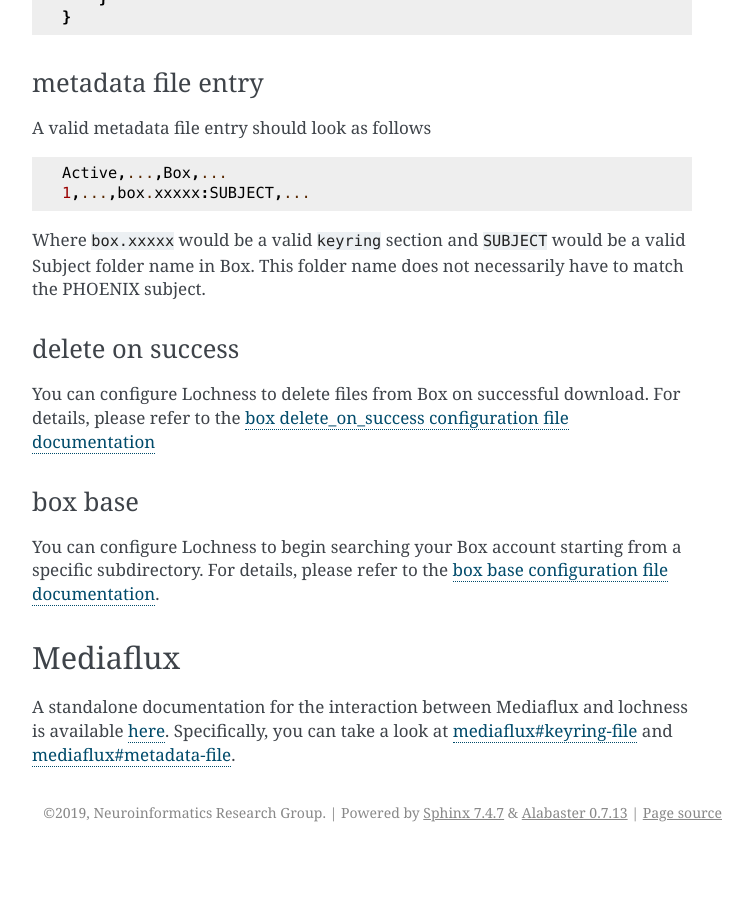
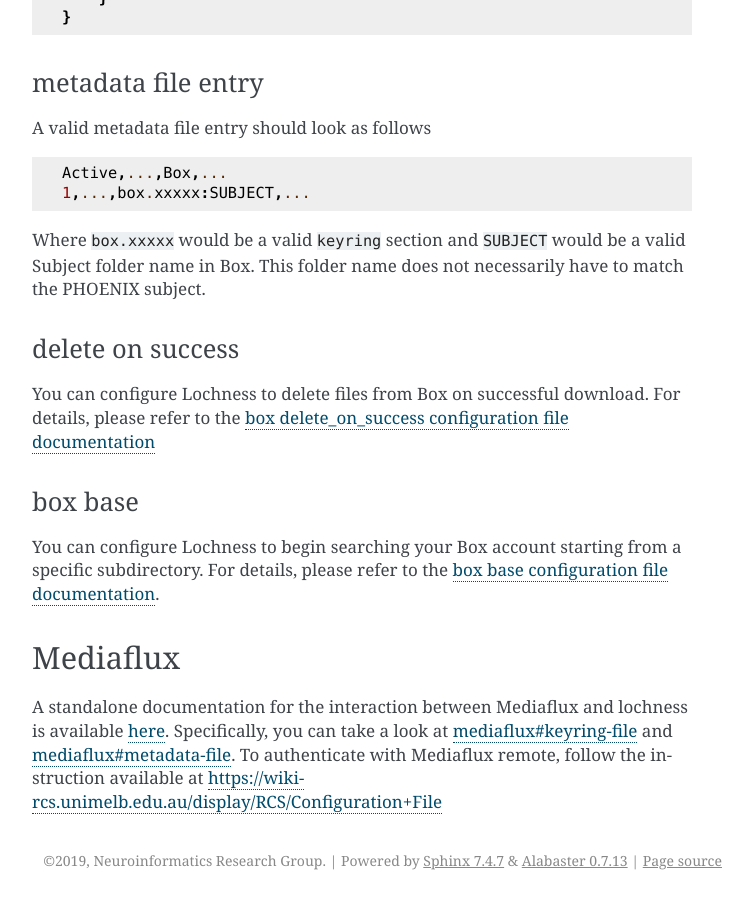
Before and after one commit to harvard-nrg/lochness, a Sphinx documentation site: the page built from docs/source/data_sources.rst, in a window 1280 px wide and 900 px high, scrolled down 5826 px. Shown: the whole window, without its empty margins (388-1141 px from the left). Built offline with Sphinx 7.4.7, drawn with Linux system fonts in a browser that asks for light colours; before the commit the page ends 6678 px from its top, so only the background shows below that.

Commit message:
add mediaflux authentication instruction

```diff
--- a/docs/source/data_sources.rst
+++ b/docs/source/data_sources.rst
@@ -275,4 +275,5 @@
 ---------
 A standalone documentation for the interaction between Mediaflux and lochness is available `here <./mediaflux.md>`_.
 Specifically, you can take a look at `mediaflux#keyring-file <./mediaflux.md#keyring-file>`_ and
-`mediaflux#metadata-file <./mediaflux.md#metadata-file>`_.
+`mediaflux#metadata-file <./mediaflux.md#metadata-file>`_. To authenticate with Mediaflux remote, follow the
+instruction available at `https://wiki-rcs.unimelb.edu.au/display/RCS/Configuration+File <https://wiki-rcs.unimelb.edu.au/display/RCS/Configuration+File>`_
```
